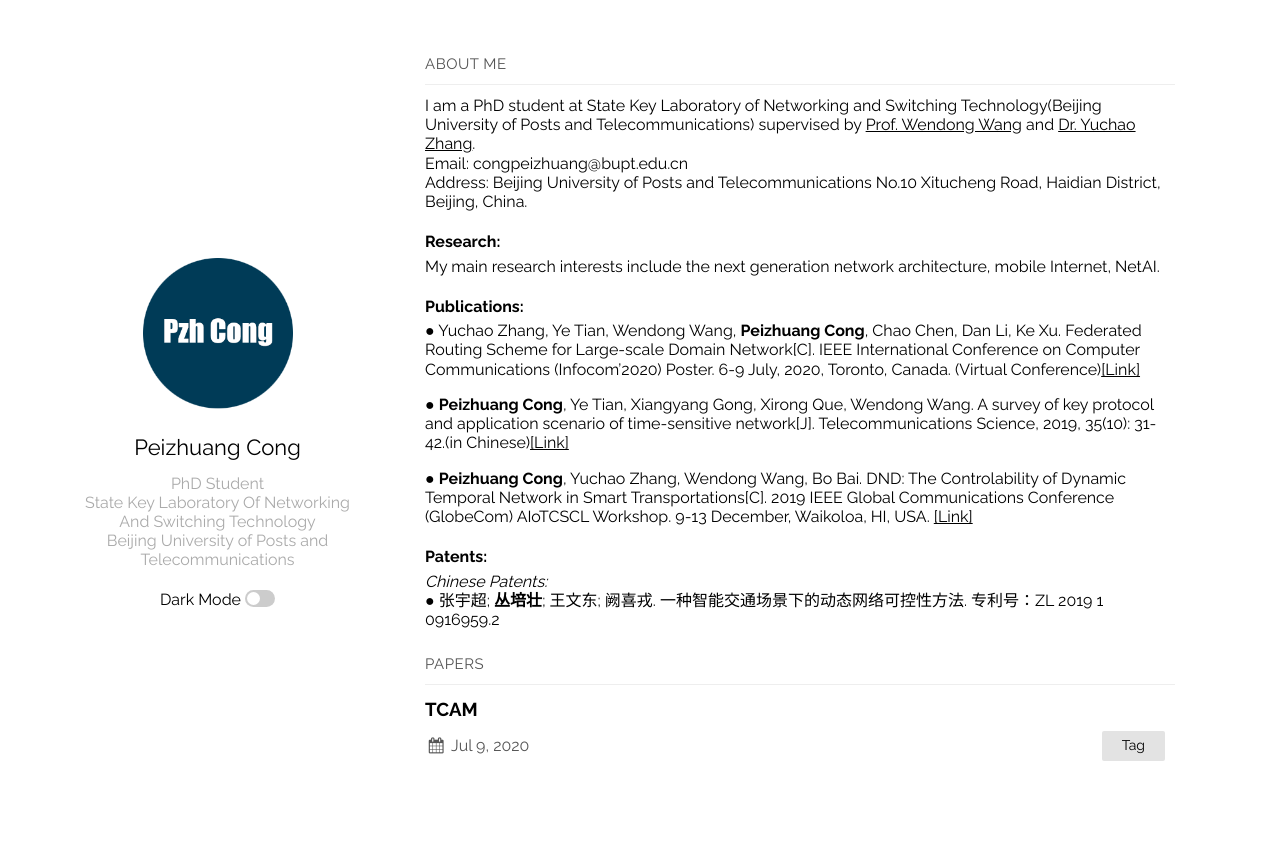
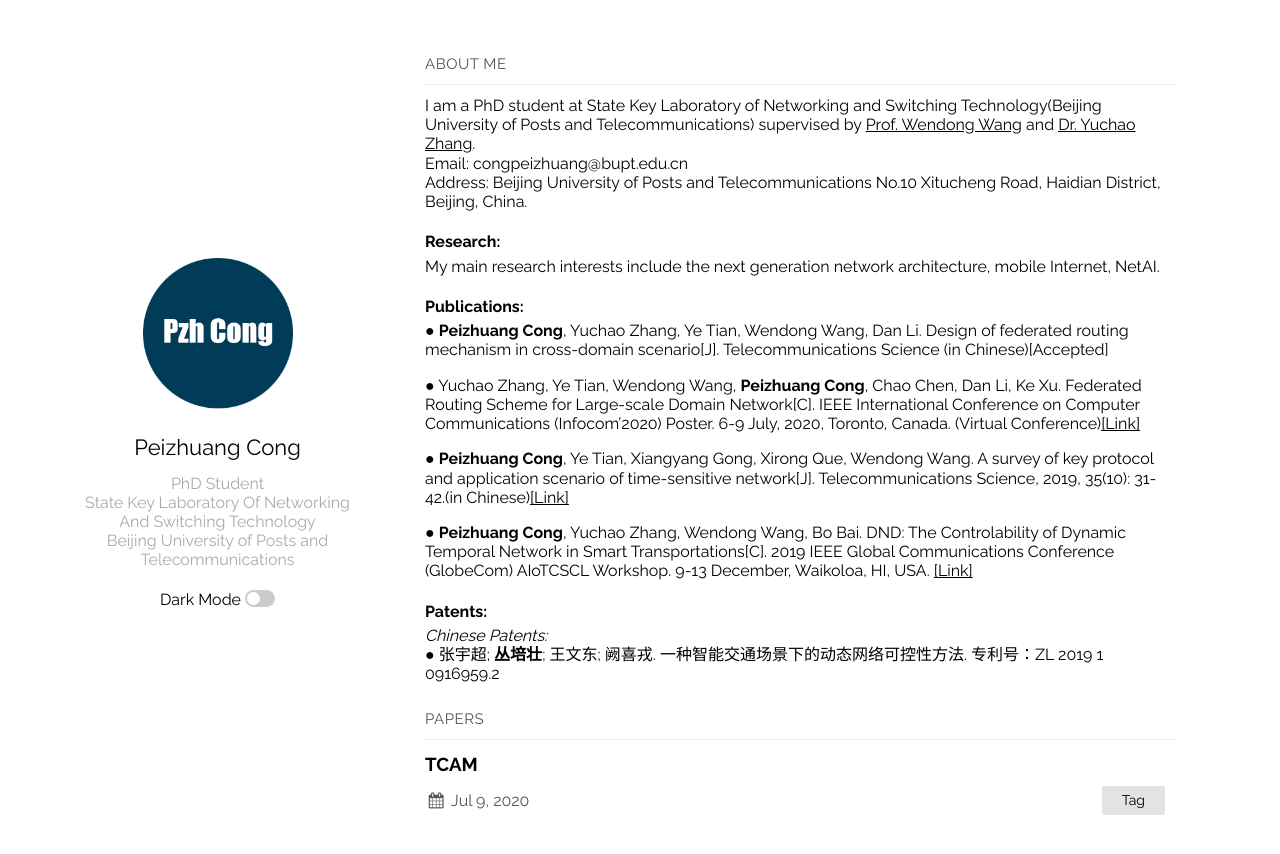
Before and after one commit to congpeizhuang/congpeizhuang.github.io, a Jekyll site: the page built from index.md, in a window 1280 px wide. Shown: the top 854 px of the page. Built offline with Jekyll 4.4.1, drawn with Linux system fonts in a browser that asks for light colours.

Commit message:
Update index.md

```diff
--- a/index.md
+++ b/index.md
@@ -9,6 +9,8 @@ Address: Beijing University of Posts and Telecommunications No.10 Xitucheng Road
 My main research interests include the next generation network architecture, mobile Internet, NetAI.
 
 #### Publications:
+● **Peizhuang Cong**, Yuchao Zhang, Ye Tian, Wendong Wang, Dan Li. Design of federated routing mechanism in cross-domain scenario[J]. Telecommunications Science (in Chinese)[Accepted]
+
 ● Yuchao Zhang, Ye Tian, Wendong Wang, **Peizhuang Cong**, Chao Chen, Dan Li, Ke Xu. Federated Routing Scheme for Large-scale Domain Network[C]. IEEE International Conference on Computer Communications (Infocom'2020) Poster. 6-9 July, 2020, Toronto, Canada. (Virtual Conference)[[Link]](https://ieeexplore.ieee.org/abstract/document/9162750)
 
 ● **Peizhuang Cong**, Ye Tian, Xiangyang Gong, Xirong Que, Wendong Wang. A survey of key protocol and application scenario of time-sensitive network[J]. Telecommunications Science, 2019, 35(10): 31-42.(in Chinese)[[Link]](http://www.infocomm-journal.com/dxkx/CN/10.11959/j.issn.1000-0801.2019227)
```
